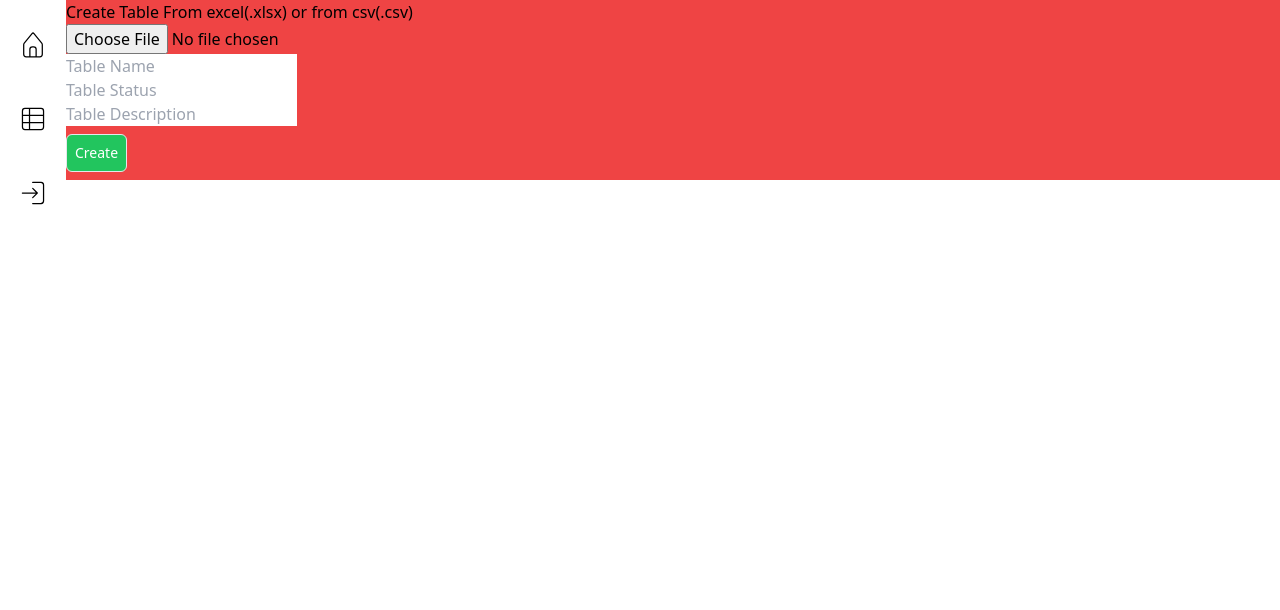
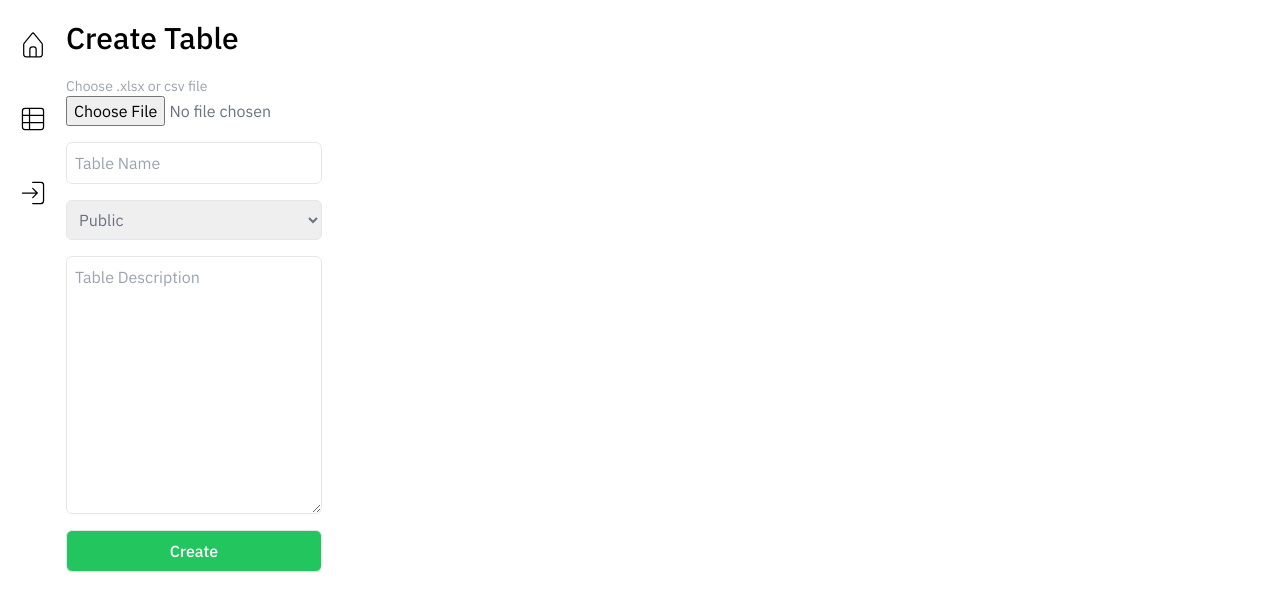
Before and after one commit to cavidanbagiri/dynamic_table_web_client, a React (Vite) app: page /createTable in a window 1280 px wide. Shown: the top 610 px of the page. Built offline with nearby package versions, Linux system fonts and the light colour scheme; no server answers.

Commit message:
change font and design for create table page

```diff
--- a/index.html
+++ b/index.html
@@ -3,10 +3,11 @@
   <head>
     <meta charset="UTF-8" />
     <link rel="icon" type="image/svg+xml" href="/vite.svg" />
+    <link href="https://fonts.googleapis.com/css2?family=IBM+Plex+Sans:ital,wght@0,100;0,200;0,300;0,400;0,500;0,600;0,700;1,100;1,200;1,300;1,400;1,500;1,600;1,700&display=swap" rel="stylesheet">
     <meta name="viewport" content="width=device-width, initial-scale=1.0" />
     <title>Vite + React</title>
   </head>
-  <body>
+  <body style="font-family: 'IBM Plex Sans', sans-serif">
     <div id="root" style="margin: 0; padding: 0"></div>
     <script type="module" src="/src/main.jsx"></script>
   </body>
--- a/src/pages/CreateTable.jsx
+++ b/src/pages/CreateTable.jsx
@@ -21,7 +21,7 @@ function CreateTable() {
 
     const [file, setFile] = useState(null);
     const [table_name, setTableName] = useState(null);
-    const [table_status, setTableStatus] = useState(null);
+    const [table_status, setTableStatus] = useState('public');
     const [table_description, setTableDescription] = useState(null);
 
     const handleFileChange = (e) => {
@@ -43,7 +43,8 @@ function CreateTable() {
             formData.append('table_status', table_status);
             formData.append('table_description', table_description);
             formData.append('table_name', replace_table_name);
-            dispatch(TableService.createTable(formData));
+            console.log('object is ', formData);
+            // dispatch(TableService.createTable(formData));
         }
     }
 
@@ -57,7 +58,7 @@ function CreateTable() {
     }, [show_message])
 
     return (
-        <div className='flex flex-col items-start bg-red-500'>
+        <div className='flex flex-col items-start text-gray-500'>
 
             {show_message === 1 ? (
                 <MessageBox message={created_table.message} color={'bg-green-500'} />
@@ -65,22 +66,36 @@ function CreateTable() {
                 <MessageBox message={created_table.message} color={'bg-red-500'} />
             ) : null}
 
-            <span>Create Table From excel(.xlsx) or from csv(.csv)</span>
+            <span className='text-3xl text-black font-medium my-5'>Create Table</span>
 
+            <label htmlFor="file" className='text-sm text-gray-400'>Choose .xlsx or csv file</label>
             <input type="file" onChange={handleFileChange} />
 
-            <input type="text" onChange={(e) => setTableName(e.target.value)} placeholder='Table Name' />
+            <input type="text" onChange={(e) => setTableName(e.target.value)} placeholder='Table Name'
+                className='mt-4 mb-2 border p-2 rounded-md outline-gray-400 w-64'
+            />
 
-            <input type="text" onChange={(e) => setTableStatus(e.target.value)} placeholder='Table Status' />
+            {/* <input type="text" onChange={(e) => setTableStatus(e.target.value)} placeholder='Table Status' /> */}
+            <select name="table_status" onChange={(e) => setTableStatus(e.target.value)} id="" className='my-2 border p-2 rounded-md outline-gray-400 w-64'>
+                <option value="public">Public</option>
+                <option value="private">Private</option>
+            </select>
 
-            <input type="text" onChange={(e) => setTableDescription(e.target.value)} placeholder='Table Description' />
+
+            <textarea name="" id="" cols="30" rows="10"
+            onChange={(e) => setTableDescription(e.target.value)}
+            placeholder='Table Description'
+            className='my-2 border p-2 rounded-md outline-gray-400 w-64'>
+
+            </textarea>
+
             {
                 created_table.pending ?
                     <ButtonLoader />
                     :
                     <button
                         onClick={handleUploadClick}
-                        className='flex items-center my-2 border p-2 bg-green-500 text-white rounded-md text-sm font-medium hover:bg-green-300 hover:text-white duration-200'>
+                        className='flex items-center justify-center my-2 border p-2 w-64 bg-green-500 text-white rounded-md text-md font-medium hover:bg-green-300 hover:text-white duration-200'>
                         Create
                     </button>
             }
```
